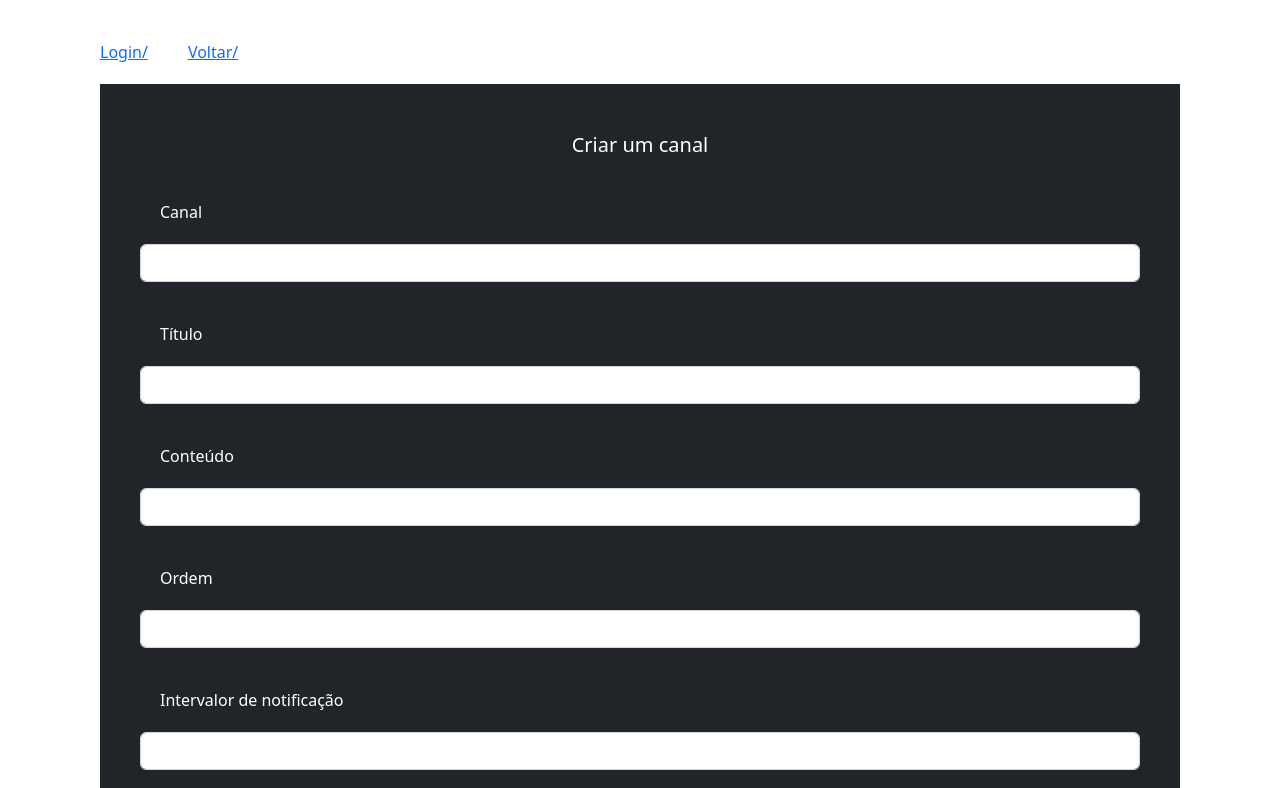
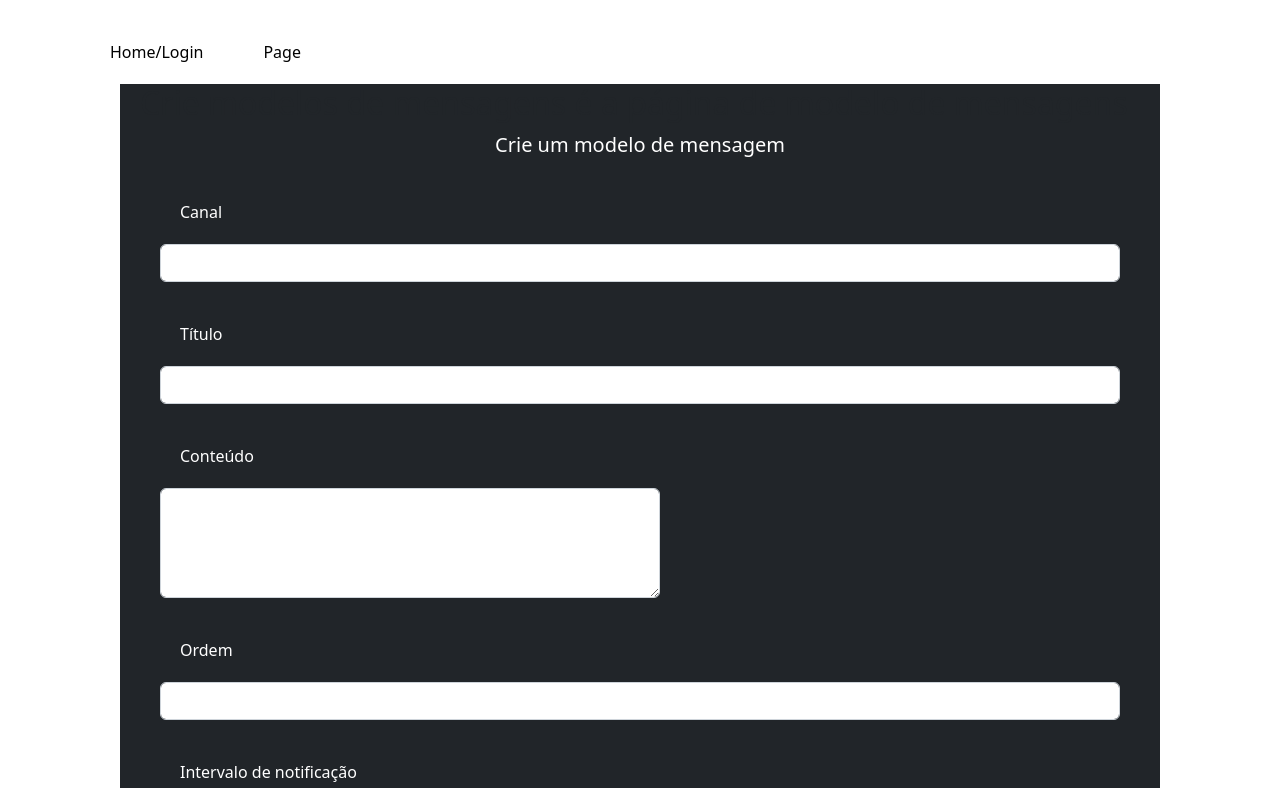
Before and after one commit to Tracker-Message/front-end, a Vue app in the folder tracker/: page /Modelo in a window 1280 px wide. Shown: the top 788 px of the page. Built offline with nearby package versions, Linux system fonts and the light colour scheme; the HTML template or start-up script is replaced by a standard one.

Commit message:
telas de form quase pronta

```diff
--- a/tracker/src/App.vue
+++ b/tracker/src/App.vue
@@ -8,18 +8,18 @@ import { RouterLink, RouterView} from 'vue-router'
 <template>
 <div class="teste" >
 
-
 <nav>
 
 
-  <RouterLink to="./Home">Login/</RouterLink>
-     <RouterLink to="./">Voltar/</RouterLink>
+  <RouterLink to="./Home">Home/Login</RouterLink>
+     <RouterLink  to="./">Page</RouterLink>
  <!--<RouterLink to="./Canal">Canal</RouterLink>
 
   <RouterLink to="./MalaDireta">Mala Direta</RouterLink>
 
   <RouterLink to="./Modelo">Modelos</RouterLink>
 -->
+
   <RouterView/>
 
 </nav>
@@ -33,8 +33,8 @@ import { RouterLink, RouterView} from 'vue-router'
 </template>
 
 <style>
-nav{
-  /*
+ /*nav{
+
   background: green;
 padding: 20px;
 margin: 10px;
@@ -52,7 +52,10 @@ a:hover{
 background: orange;
 padding: 10px;
 }
-  */
+
 }
-
+h1{
+  color:black;
+}
+*/
 </style>
--- a/tracker/src/components/button/Button.vue
+++ b/tracker/src/components/button/Button.vue
@@ -17,9 +17,8 @@
 </script>
 <style>
 .btn{
-    width: 500px;
+
     font-size: 20px;
-
     font-weight: 700;
 
 
--- a/tracker/src/components/textarea/Textarea.vue
+++ b/tracker/src/components/textarea/Textarea.vue
@@ -1,9 +1,11 @@
 <template>
-<form class="row g-3">
+<form class="mb-3" >
 <div class="col-md-6">
 
-   <label>{{infoalgo}}</label>
-   <textarea class="form-control" aria-label="textarea"></textarea>
+   <label>{{Infomsg}}</label>
+   <textarea class="form-control" aria-label="textarea" rows="4" name={{name}}>
+
+   </textarea>
 </div>
 
 </form>
@@ -12,7 +14,8 @@
 export default{
     name: 'Textarea',
     props:{
-    menssagem: String
+   Infomsg: String,
+   name: String
     }
 }
 </script>
--- a/tracker/src/main.js
+++ b/tracker/src/main.js
@@ -3,7 +3,7 @@ import { createPinia } from 'pinia'
 
 import App from './App.vue'
 import router from './router'
-
+import PageHome from './views/PageHome.vue'
 import bootstrap from '../node_modules/bootstrap/dist/css/bootstrap.css';
 
 
--- a/tracker/src/navbar/navbar.vue
+++ b/tracker/src/navbar/navbar.vue
@@ -5,14 +5,22 @@ import { RouterLink, RouterView} from 'vue-router';
 </script>
 <template>
 <div>
- <RouterLink to="./">Home</RouterLink>
-
+     <nav class="navbar navbar-dark bg-dark">
   <RouterLink to="./Canal">Canal</RouterLink>
 
   <RouterLink to="./MalaDireta">Mala Direta</RouterLink>
 
   <RouterLink to="./Modelo">Modelos</RouterLink>
   <RouterView/>
-
+  </nav>
   </div>
 </template>
+<style>
+nav a{
+  text-decoration: none;
+  background: white;
+  color: black;
+  padding: 10px;
+}
+
+</style>
--- a/tracker/src/views/Canal.vue
+++ b/tracker/src/views/Canal.vue
@@ -1,5 +1,7 @@
 <template>
 <div class="bg-dark" >
+    <div class="canal">
+    <h1>Crie um canal de mensagem</h1>
     <Input
 type="text"
 name="canal"
@@ -11,7 +13,8 @@ label="Informe o canal"
 <Button
  criarModelo="Enviar"
  />
-
+<br/>
+</div>
 </div>
 </template>
 
@@ -29,4 +32,7 @@ export default{
 </script>
 <style>
 
+.canal h1{
+    color: white;
+}
 </style>
--- a/tracker/src/views/Home.vue
+++ b/tracker/src/views/Home.vue
@@ -1,5 +1,6 @@
 
 <template>
+<div class="home">
   <main>
     <navbar/>
     <div class="bg-dark" >
@@ -21,10 +22,10 @@
  criarModelo="Logar"
 />
 
-
+<br/>
  </div>
  </main>
-
+</div>
 </template>
 
 <script>
@@ -44,13 +45,14 @@ export default{
 
 <style>
 
-h1, p{
+.home h1, p{
 
 color: white;
 text-align: center;
 }
 p{
   font-size: 20px;
+  color: white;
 }
 label{
   color: white;
--- a/tracker/src/views/MalaDireta.vue
+++ b/tracker/src/views/MalaDireta.vue
@@ -1,4 +1,5 @@
 <template>
+<div class="mala_direta">
 <h1>Mala direta</h1>
 
 <div class="bg-dark" >
@@ -40,7 +41,8 @@ labelSelect="Tipo de notificação"
 <Button
 criarModelo="Enviar notificacao"
 />
-
+<br/>
+</div>
 </div>
 
 </template>
@@ -64,6 +66,12 @@ export default{
     }
 }
 </script>
+
 <style>
-
+.mala_direta{
+    margin: 25px;
+}
+h1{
+    color: black;
+}
 </style>
--- a/tracker/src/views/Modelo.vue
+++ b/tracker/src/views/Modelo.vue
@@ -1,8 +1,9 @@
 
 <template>
+<div class="modelo">
 <div class="bg-dark">
 <h2>Crie modelos de mensagens é a página de modelo de mensagens</h2>
-<p>Criar um canal</p>
+<p>Crie um modelo de mensagem</p>
 
 <Input
 type="text"
@@ -18,11 +19,12 @@ placeholder="Informar título"
 label="Título"
 />
 
-<Input
+<Textarea
 type="text"
 name="conteudo"
 placeholder="Informe o conteúdo"
 label="Conteúdo"
+Infomsg="Conteúdo"
 />
 
 <Input
@@ -35,14 +37,16 @@ label="Ordem"
 type="number"
 name="intervalo"
 placeholder="Informe o intervalor de noticação"
-label="Intervalor de notificação"
+label="Intervalo de notificação"
 />
+
 <Button
  criarModelo="Adicionar modelo"
  />
 
 <br/>
-<span>Mais informações clique aqui.</span>
+
+</div>
 </div>
 </template>
 
@@ -50,7 +54,7 @@ label="Intervalor de notificação"
 import Input from '../components/input/Input.vue';
 import Button from '../components/button/Button.vue';
 import Select from '../components/select/Select.vue';
-//import Option from '../components/option/Option.vue';
+import Textarea from '../components/textarea/Textarea.vue';
 
 export default{
     name: "Modelo",
@@ -58,6 +62,7 @@ export default{
         Input,
         Button,
         Select,
+        Textarea
 
     }
 }
--- /dev/null
+++ b/tracker/src/views/PageHome.vue
@@ -0,0 +1,15 @@
+<template>
+<div>
+
+    <h1>Aqui é a página principal</h1>
+    <p>Crie mensagens personalizadas </p>
+    <p>Crie um canal</p>
+    <p>Salve seus modelos de mensagens</p>
+
+</div>
+</template>
+<style>
+/*p{
+    color: black;
+}*/
+</style>
```
Also changed, not shown: tracker/src/router/index.js (+9 -1 lines).
